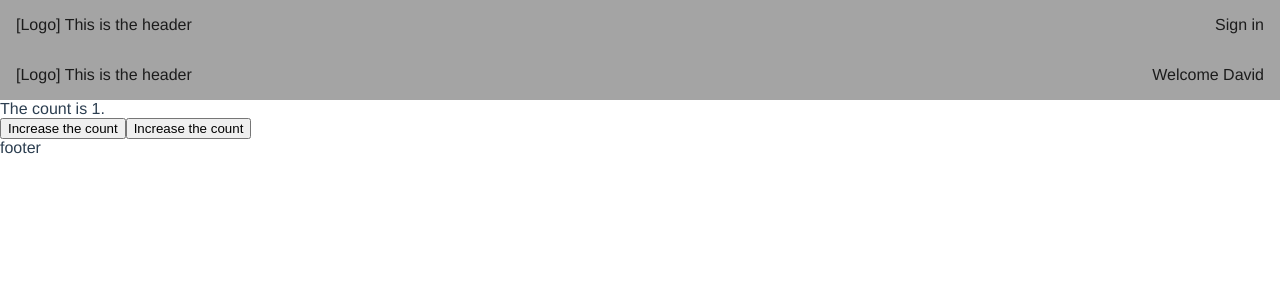
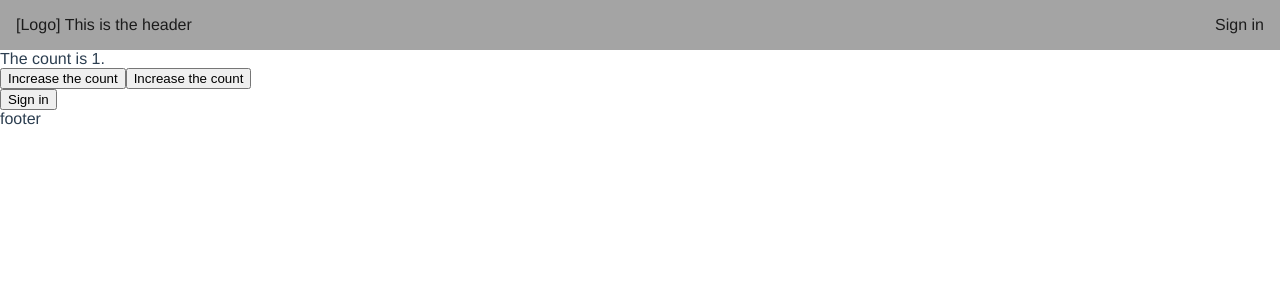
Before and after one commit to FEU19/11-vue-components, a Vue app: page / in a window 1280 px wide. Shown: the top 300 px of the page. Built offline with nearby package versions, Linux system fonts and the light colour scheme.

Commit message:
Props and $emit

```diff
--- a/src/App.vue
+++ b/src/App.vue
@@ -1,8 +1,10 @@
 <template>
 	<div id="app">
-		<super-header />
-		<super-header :isAuthenticated="true" />
-		<Content />
+		<super-header :isAuthenticated="hasSignedIn"
+			@signOut="hasSignedIn = false" />
+		<Content :isAuthenticated="hasSignedIn"
+			@signIn="hasSignedIn = true"
+			@signOut="hasSignedIn = false" />
 		footer
 	</div>
 </template>
@@ -16,7 +18,10 @@ export default {
 	components: {
 		Content: Content,
 		'super-header': Header
-	}
+	},
+	data: () => ({
+		hasSignedIn: false
+	})
 }
 </script>
 
--- a/src/components/Content.vue
+++ b/src/components/Content.vue
@@ -7,6 +7,14 @@
             <button @click="count += 1">Increase the count</button>
             <button @click="increaseCount">Increase the count</button>
         </div>
+        <div>
+			<!-- {{ isAuthenticated }} -->
+			<button v-if="isAuthenticated"
+				@click="$emit('signOut')">Sign out</button>
+			<button v-else
+				@click="$emit('signIn')">Sign in</button>
+                <!-- v-show="!isAuthenticated" -->
+		</div>
     </div>
 </template>
 
@@ -14,6 +22,7 @@
 export default {
     name: '',
     props: {
+        isAuthenticated: Boolean(false)
     },
     data: () => ({
         count: 1
--- a/src/components/Header.vue
+++ b/src/components/Header.vue
@@ -5,6 +5,9 @@
         </div>
         <div>
             {{ authMessage }}
+            <button
+                v-show="isAuthenticated"
+                @click="handleSignOut">Sign out</button>
         </div>
     </header>
 </template>
@@ -24,6 +27,12 @@ export default {
                 return 'Sign in';  // should be a link or a button
             }
         }
+    },
+    methods: {
+        handleSignOut() {
+            // this.isAuthenticated = false;  <- not ok
+            this.$emit('signOut');  // no need to send data with the event
+        }
     }
 }
 </script>
```
